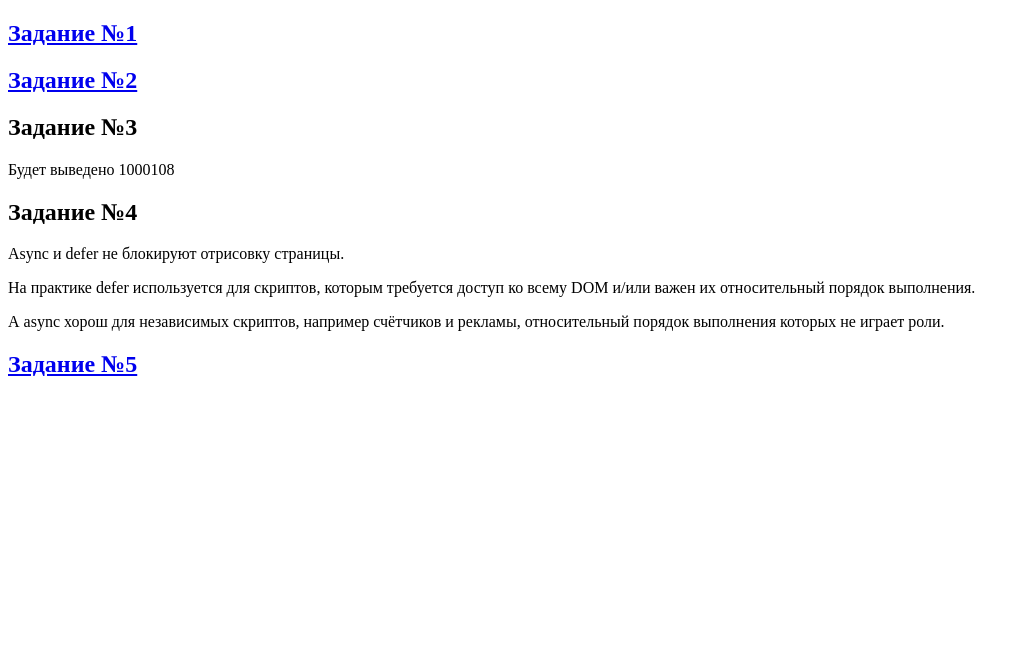
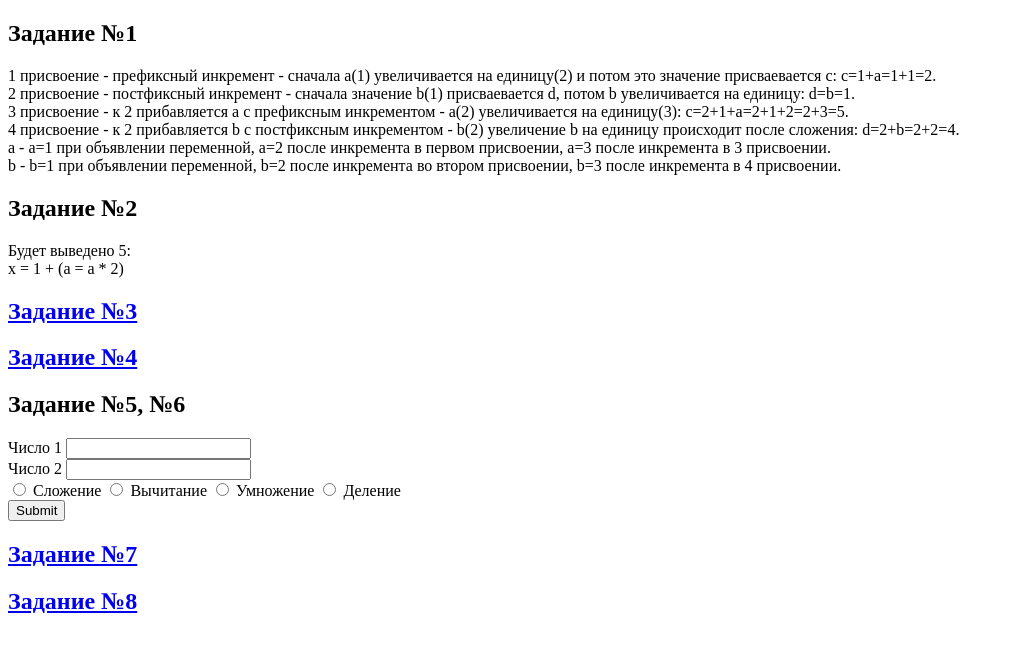
Before and after one commit to EvgK-2020/JS1, a plain HTML site: page index.html in a window 1280 px wide. Shown: the whole page, without its empty margins (0-1030 px from the left). Drawn offline with Linux system fonts and the light colour scheme.

Commit message:
Lesson 2

```diff
--- a/index.html
+++ b/index.html
@@ -7,60 +7,213 @@
     <title>Lesson 1</title>
 
     <script>
-        function task_1() {
-            var cT;
-            var msg;
-            var fT;
-            var userC = prompt("Задайте температуру в градусах Цельсия");
-            cT = userC.replace(/[^0-9+.-]/g, "");
-            msg = "Введено: " + userC + "\n";
-            msg += "Берем " + cT + "\u00b0C \n";
-            if (cT == "") {
-                cT = 0;
-                msg = "В строке " + userC + " нет значения. Берем 0\u00b0C \n";
-            }
-
-            fT = (9 / 5) * cT + 32;
-            msg += "Получаем " + fT + "\u00b0F";
-            alert(msg);
+        function getRandomInt(min, max) {
+            return Math.floor(Math.random() * (max - min)) + min;
         }
 
-        function task_2() {
-            var admin = "";
-            var name = "Василий";
-            admin = name;
-            alert("admin - " + admin);
+        function task_3() {
+            var msg;
+            var min = -9007199254740991;
+            var max = 9007199254740991;
+            // var a = -12;
+            // var b = -8;
+            var a = getRandomInt(min, max);
+            var b = getRandomInt(min, max);
+
+            if (a >= 0 && b >= 0) {
+                msg = "a=" + a + "; b=" + b + "\nразность: ";
+                alert(msg + (a - b));
+            }
+            else if (a < 0 && b < 0) {
+                msg = "a=" + a + "; b=" + b + "\nпроизведение: ";
+                alert(msg + (a * b));
+            }
+            else {
+                msg = "a=" + a + "; b=" + b + "\nсумма: ";
+                alert(msg + (a + b));
+            }
         }
 
-        function task_5() {
-            var a = 10;
-            var b = 20;
-            msg = "Было: a=" + a + "; b=" + b;
-            b = b + a;
-            a = b - a;
-            b = b - a;
-
-            alert(msg + "\nСтало: a=" + a + "; b=" + b);
+        function task_4() {
+            // var a = 15;
+            var a = getRandomInt(0, 15);
+            var msg = "Вывод от " + a + " до 15:\n";
+            switch (a) {
+                case 0:
+                    msg += "0\n";
+                case 1:
+                    msg += "1\n";
+                case 2:
+                    msg += "2\n";
+                case 3:
+                    msg += "3\n";
+                case 4:
+                    msg += "4\n";
+                case 5:
+                    msg += "5\n";
+                case 6:
+                    msg += "6\n";
+                case 7:
+                    msg += "7\n";
+                case 8:
+                    msg += "8\n";
+                case 9:
+                    msg += "9\n";
+                case 10:
+                    msg += "10\n";
+                case 11:
+                    msg += "11\n";
+                case 12:
+                    msg += "12\n";
+                case 13:
+                    msg += "13\n";
+                case 14:
+                    msg += "14\n";
+                case 15:
+                    msg += "15\n";
+                default:
+                    alert(msg);
+            }
         }
 
+        function calcAddition(a, b) {
+            var result = +a + +b;
+            return result;
+        }
+
+        function calcSubtraction(a, b) {
+            var result = a - b;
+            return result;
+        }
+
+        function calcMultiplication(a, b) {
+            var result = a * b;
+            return result;
+        }
+
+        function calcDivision(a, b) {
+            var result = a / b;
+            return result;
+        }
+
+        function task_6() {
+            var a = document.getElementById("arg1").value;
+            var b = document.getElementById("arg2").value;
+            var operationVal = document.getElementsByName('operation');
+            for (var i = 0; i < operationVal.length; i++) {
+                if (operationVal[i].type === 'radio' && operationVal[i].checked) {
+                    operation = operationVal[i].value;
+                    msg = document.getElementById("labelChoice" + ++i).innerHTML;
+                }
+            }
+            switch (operation) {
+                case "Addition":
+                    result = calcAddition(a, b);
+                    break;
+                case "Subtraction":
+                    result = calcSubtraction(a, b);
+                    break;
+                case "Multiplication":
+                    result = calcMultiplication(a, b);
+                    break;
+                case "Division":
+                    result = calcDivision(a, b);
+                    break;
+            }
+            alert("Первое число: " + a + "; второе число: " + b + ". Действие: " + msg + "\nРезультат: " + result);
+        }
+
+        function task_7() {
+            var a = 0;
+            var b = null;
+            if (a == b) {
+                alert(typeof (a));
+                alert(typeof (b));
+                alert("==");
+            }
+            else {
+                alert("0 != null\n0 - " + typeof (a) + "; null - " + typeof (b));
+            }
+        }
+
+        function power(val, pow, result = val) {
+            if (pow > 1) {
+                result = result * val;
+                return power(val, --pow, result);
+            }
+            else {
+                return result;
+            }
+        }
+
+
+        function task_8() {
+            // var val = 5;
+            // var pow = -3;
+            var val = getRandomInt(-1000, 1000);
+            var pow = getRandomInt(-300, 300);
+            var result = "";
+            if (pow > 0) {
+                result = power(val, pow);
+            }
+            else if (pow < 0) {
+                result = 1 / power(val, Math.abs(pow));
+            }
+            else {
+                result = 1;
+            }
+            alert(val + " в " + pow + " степени = " + result);
+        }
     </script>
 
 </head>
 
 <body>
-
-    <h2><a href="#" onclick="task_1();">Задание №1</a></h2>
-    <h2><a href="#" onclick="task_2();">Задание №2</a></h2>
-    <h2>Задание №3</h2>
-    <p>Будет выведено 1000108</p>
-    <h2>Задание №4</h2>
-    <p>Async и defer не блокируют отрисовку страницы.</p>
-    <P>На практике defer используется для скриптов, которым требуется доступ ко всему DOM и/или важен их относительный
-        порядок выполнения.</p>
-    <p>А async хорош для независимых скриптов, например счётчиков и рекламы, относительный порядок выполнения которых не
-        играет роли.</p>
-    <h2><a href="#" onclick="task_5();">Задание №5</a></h2>
-
+    <h2>Задание №1</h2>
+    <P>1 присвоение - префиксный инкремент - сначала а(1) увеличивается на единицу(2) и потом это значение присваевается
+        с: с=1+a=1+1=2.
+        <br>
+        2 присвоение - постфиксный инкремент - сначала значение b(1) присваевается d, потом b увеличивается на единицу:
+        d=b=1.
+        <br>
+        3 присвоение - к 2 прибавляется a c префиксным инкрементом - а(2) увеличивается на единицу(3):
+        c=2+1+a=2+1+2=2+3=5.
+        <br>
+        4 присвоение - к 2 прибавляется b c постфиксным инкрементом - b(2) увеличение b на единицу происходит после
+        сложения: d=2+b=2+2=4.
+        <br>
+        a - a=1 при объявлении переменной, a=2 после инкремента в первом присвоении, а=3 после инкремента в 3
+        присвоении.
+        <br>
+        b - b=1 при объявлении переменной, b=2 после инкремента во втором присвоении, b=3 после инкремента в 4
+        присвоении.
+    </P>
+    <h2>Задание №2</h2>
+    <p>Будет выведено 5:
+        <br>x = 1 + (a = a * 2)</p>
+    <h2><a href="#" onclick="task_3();">Задание №3</a></h2>
+    <h2><a href="#" onclick="task_4();">Задание №4</a></h2>
+    <h2>Задание №5, №6</h2>
+    <form action="#" onsubmit="task_6();">
+        <label for="arg1">Число 1</label>
+        <input type="number" id="arg1" name="arg1" required>
+        <br>
+        <label for="arg2">Число 2</label>
+        <input type="number" id="arg2" name="arg2" required>
+        <br>
+        <input type="radio" id="operationChoice1" name="operation" value="Addition" required>
+        <label for="operationChoice1" id="labelChoice1">Сложение</label>
+        <input type="radio" id="operationChoice2" name="operation" value="Subtraction">
+        <label for="operationChoice2" id="labelChoice2">Вычитание</label>
+        <input type="radio" id="operationChoice3" name="operation" value="Multiplication">
+        <label for="operationChoice3" id="labelChoice3">Умножение</label>
+        <input type="radio" id="operationChoice4" name="operation" value="Division">
+        <label for="operationChoice4" id="labelChoice4">Деление</label>
+        <br>
+        <input type="submit">
+    </form>
+    <h2><a href="#" onclick="task_7();">Задание №7</a></h2>
+    <h2><a href="#" onclick="task_8();">Задание №8</a></h2>
 </body>
 
 </html>
```
